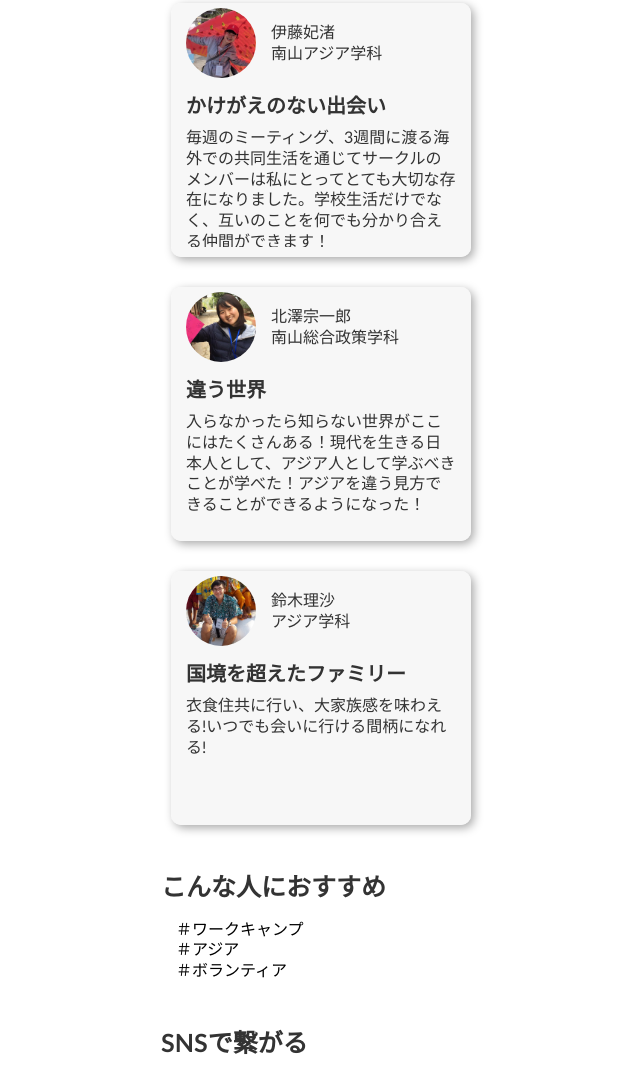
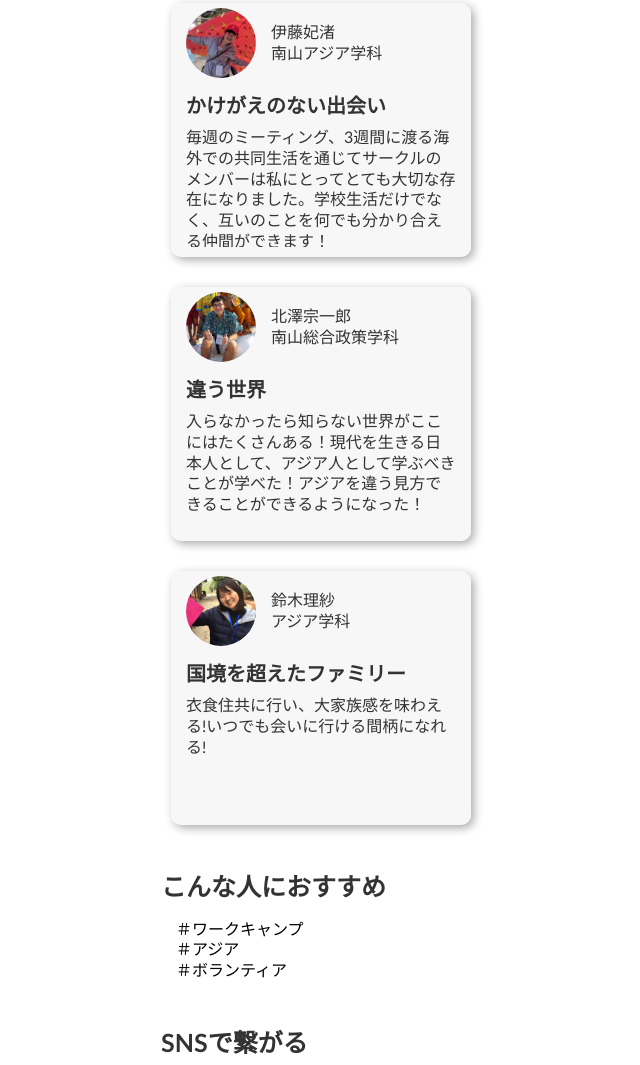
Before and after one commit to Mocchy2019/S3, a plain HTML site: page app/views/org-detail-fiwc.html in a window 1280 px wide. Shown: the part 1001-2066 px from the top of the page, without its empty margins (319-959 px from the left). Drawn offline with Linux system fonts and the light colour scheme.

Commit message:
FIWC訂正

```diff
--- a/app/views/org-detail-fiwc.html
+++ b/app/views/org-detail-fiwc.html
@@ -109,7 +109,7 @@
       <div class="comment">
         <img
           class="comment__icon"
-          src="../../app/assets/images/fiwc-icon2.jpg"
+          src="../../app/assets/images/fiwc-icon3.jpg"
         />
         <div class="comment__name">北澤宗一郎</div>
         <div class="comment__info">南山総合政策学科</div>
@@ -121,9 +121,9 @@
       <div class="comment">
         <img
           class="comment__icon"
-          src="../../app/assets/images/fiwc-icon3.jpg"
+          src="../../app/assets/images/fiwc-icon2.jpg"
         />
-        <div class="comment__name">鈴木理沙</div>
+        <div class="comment__name">鈴木理紗</div>
         <div class="comment__info">アジア学科</div>
         <p class="comment__title">国境を超えたファミリー</p>
         <p class="comment__desc">
```
